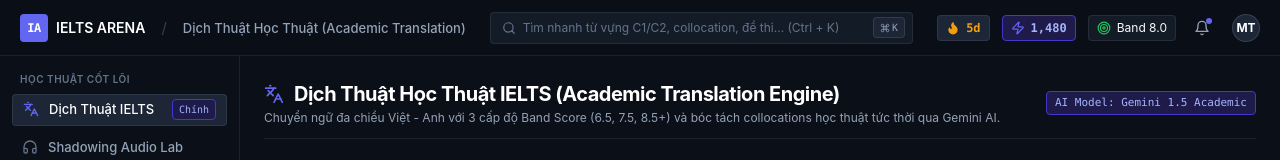
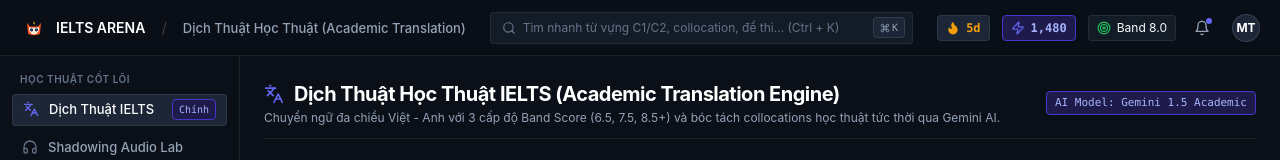
Before and after one commit to Kyrishaki/ielts-arena, a Next.js app: page / in a window 1280 px wide. Shown: the top 160 px of the page. Built offline with nearby package versions, Linux system fonts and the light colour scheme.

Commit message:
feat: integrate official Owl AI & Lightning brand logo in TopNavbar, favicon, and public assets

```diff
--- a/src/components/layout/TopNavbar.tsx
+++ b/src/components/layout/TopNavbar.tsx
@@ -11,6 +11,7 @@
   Bell,
   Command,
 } from "lucide-react";
+import { BrandLogo } from "@/components/ui/BrandLogo";
 
 export function TopNavbar() {
   const pathname = usePathname();
@@ -28,10 +29,8 @@
     <header className="h-14 fixed top-0 left-0 right-0 z-50 bg-[#0B0F17]/95 backdrop-blur-md border-b border-[rgba(255,255,255,0.08)] px-3 sm:px-5 flex items-center justify-between select-none">
       {/* Left: Brand & Breadcrumb */}
       <div className="flex items-center gap-3 sm:gap-4 min-w-0">
-        <Link href="/" className="flex items-center gap-2 font-bold tracking-tight text-white shrink-0">
-          <div className="w-7 h-7 rounded bg-[#6366F1] flex items-center justify-center text-xs font-mono font-black text-white shadow-none">
-            IA
-          </div>
+        <Link href="/" className="flex items-center gap-2 font-bold tracking-tight text-white shrink-0 group">
+          <BrandLogo size={30} className="w-7 h-7 shrink-0 transition-transform group-hover:scale-105" />
           <span className="text-sm font-semibold tracking-normal hidden md:inline">
             IELTS ARENA
           </span>
--- /dev/null
+++ b/src/components/ui/BrandLogo.tsx
@@ -0,0 +1,50 @@
+import React from "react";
+
+export interface BrandLogoProps extends React.SVGProps<SVGSVGElement> {
+  size?: number;
+  className?: string;
+}
+
+export function BrandLogo({ size = 28, className = "", ...props }: BrandLogoProps) {
+  return (
+    <svg
+      xmlns="http://www.w3.org/2000/svg"
+      viewBox="0 0 512 512"
+      width={size}
+      height={size}
+      fill="none"
+      className={className}
+      {...props}
+    >
+      {/* KHỐI ĐẦU & TAI CÚ MÈO TRI THỨC (Hình học phẳng, vát góc công nghệ) */}
+      <path
+        d="M128 160 L180 230 L332 230 L384 160 L364 360 Q256 420 148 360 Z"
+        fill="#FF5722"
+      />
+
+      {/* VÙNG MẶT / KÍNH CÔNG NGHỆ AI (Tương phản trắng ngà) */}
+      <path
+        d="M164 240 Q256 260 348 240 Q356 340 256 376 Q156 340 164 240 Z"
+        fill="#FFFFFF"
+      />
+
+      {/* ĐÔI MẮT THÔNG THÁI KẾT HỢP DẤU HOÁN ĐỔI DỊCH THUẬT (⇄) & NODE AI */}
+      {/* Mắt trái (Ngôn ngữ nguồn) */}
+      <circle cx="212" cy="290" r="30" fill="#0F172A" />
+      <circle cx="218" cy="284" r="10" fill="#38BDF8" />
+
+      {/* Mắt phải (Ngôn ngữ đích / Chấm bài) */}
+      <circle cx="300" cy="290" r="30" fill="#0F172A" />
+      <circle cx="306" cy="284" r="10" fill="#38BDF8" />
+
+      {/* MỎ CÚ HÌNH KIM CƯƠNG / MŨI TÊN TIẾN BỘ ("QUA MÔN") */}
+      <polygon points="256,310 242,336 256,348 270,336" fill="#F59E0B" />
+
+      {/* TIA SÉT AI NĂNG LƯỢNG TRÊN TRÁN (Từ huy hiệu ⚡ AI Translation Engine) */}
+      <path
+        d="M260 120 L240 175 L258 175 L250 215 L276 160 L258 160 Z"
+        fill="#FACC15"
+      />
+    </svg>
+  );
+}
```
Also changed, not shown: public/logo.svg (added), src/app/icon.svg (added).
